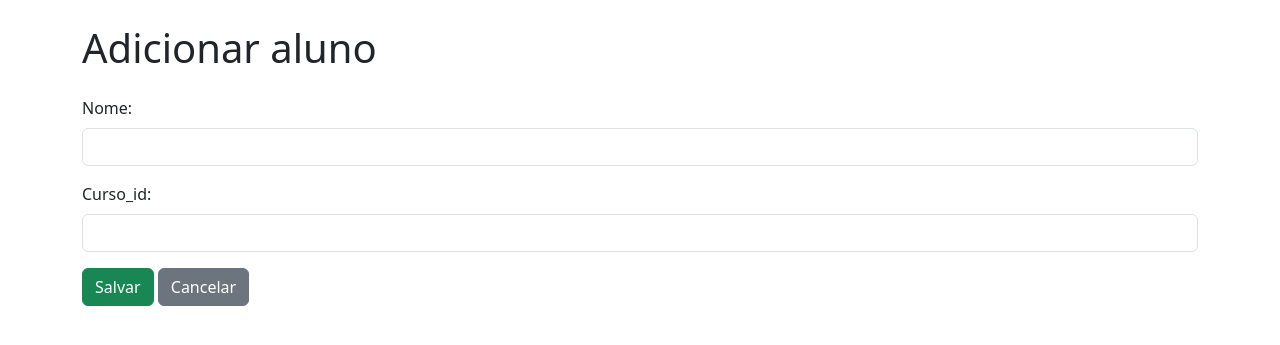
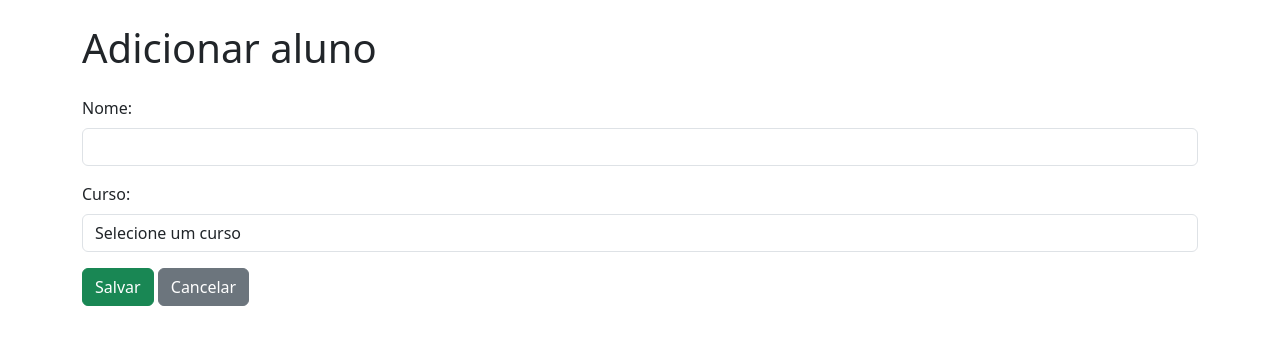
Before and after one commit to wesle-yey/API-Gerenciamento-escolar, a FastAPI app: template templates/form_aluno.html in a window 1280 px wide. Shown: the part 104-449 px from the top of the page. Run offline with FastAPI, Linux system fonts and the light colour scheme; the template is opened without the code that fills it, so the values that code supplies are empty.

Commit message:
Rota alunos corrigida

```diff
--- a/templates/form_aluno.html
+++ b/templates/form_aluno.html
@@ -15,8 +15,15 @@
             <input type="text" id="nome" name="nome" class="form-control" value="{{ aluno.nome if aluno }}" required>
         </div>
         <div class="mb-3">
-            <label for="curso_id" class="form-label">Curso_id:</label>
-            <input type="text" id="curso_id" name="curso_id" class="form-control" value="{{ aluno.curso_id if aluno }}" required>
+            <label for="curso_id" class="form-label">Curso:</label>
+            <select id="curso_id" name="curso_id" class="form-control" required>
+                <option value="" disabled selected>Selecione um curso</option>
+                {% for curso in cursos %}
+                    <option value="{{ curso.id }}" {% if aluno and aluno.curso_id == curso.id %}selected{% endif %}>
+                        {{ curso.nome }}
+                    </option>
+                {% endfor %}
+            </select>
         </div>
         <button type="submit" class="btn btn-success">Salvar</button>
         <a href="/alunos" class="btn btn-secondary">Cancelar</a>
```
Also changed, not shown: app/routes/alunos.py (+31 -3 lines).
